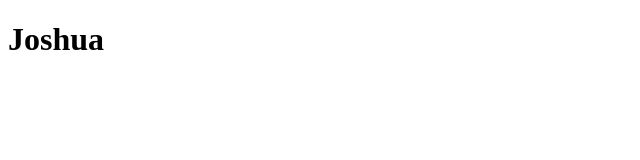
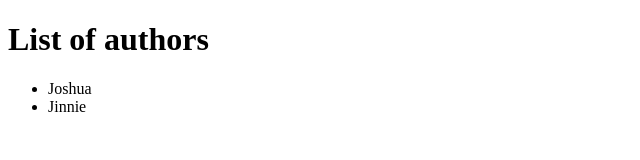
Before and after one commit to joshuaafalk/session-02, a plain HTML site: page index.html in a window 1280 px wide. Shown: the whole page, without its empty margins (0-640 px from the left). Drawn offline with Linux system fonts and the light colour scheme.

Commit message:
updating index

```diff
--- a/index.html
+++ b/index.html
@@ -6,6 +6,14 @@
     <title>Document</title>
 </head>
 <body>
-    <h1> Joshua</h1>
+    <h1>List of authors</h1>
+    <ul>
+        <li>
+            Joshua
+        </li>
+        <li>
+            Jinnie
+        </li>
+    </ul>
 </body>
 </html>
```
